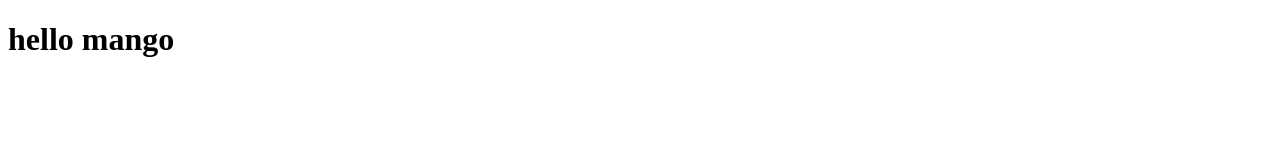
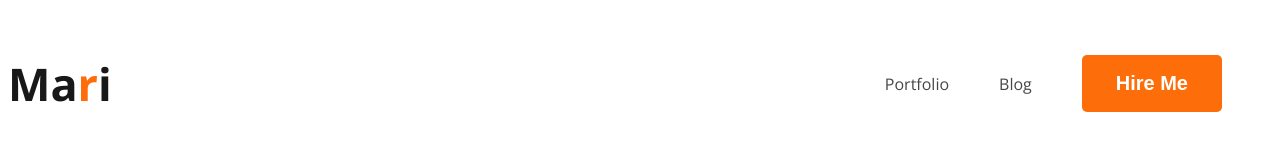
Before and after one commit to boktearhossen/developer-portfolio, a plain HTML site: page index.html in a window 1280 px wide. Drawn offline with nearby package versions, Linux system fonts and the light colour scheme.

Commit message:
added nav

```diff
--- a/index.html
+++ b/index.html
@@ -3,17 +3,23 @@
 <head>
     <meta charset="UTF-8">
     <meta name="viewport" content="width=device-width, initial-scale=1.0">
-    <title>Document</title>
+    <title>Developer | Portfolio</title>
+    <link rel="stylesheet" href="style.css">
 </head>
 <body>
+    <header>
+          <nav>
+            <h3 class="nav-title">Ma<span>r</span>i</h3>
+            <ul>
+                <li> <a href="">Portfolio</a></li>
+                <li> <a href="">Blog</a></li>
+                <li> <button class="btn-primary">Hire Me</button></li>
+            </ul>
+          </nav>
+    </header>
+    <main>
 
-<main>
-    <div>
-        <h1>
-            hello mango
-        </h1>
-    </div>
-</main>
+    </main>
 
 
 </body>
--- /dev/null
+++ b/style.css
@@ -0,0 +1,47 @@
+/* fonts */
+  @import url('https://fonts.googleapis.com/css2?family=Open+Sans:wght@400;600;700&display=swap');
+
+
+  body{
+    font-family: 'Open Sans', sans-serif;
+  }
+
+.btn-primary{
+    background: #FD6E0A;
+    border-radius: 5px;
+    border: 0;
+    color: white;
+    font-size: 20px;
+    font-weight: 700;
+    padding: 17px 34px;
+}
+
+
+
+  .nav-title{
+    color: #181818;
+    font-size: 45px;
+    font-weight: 800;
+  }
+  .nav-title span{
+    color: #FD6E0A;
+
+  }
+  nav{
+    display: flex;
+    justify-content: space-between;
+    align-items: center;
+  }
+  nav ul{
+    display: flex;
+    align-items: center;
+  }
+  nav li{
+    text-decoration: none;
+    list-style: none;
+    margin-right: 50px;
+  }
+  nav a{
+    text-decoration: none;
+    color: #474747;
+  }
```
